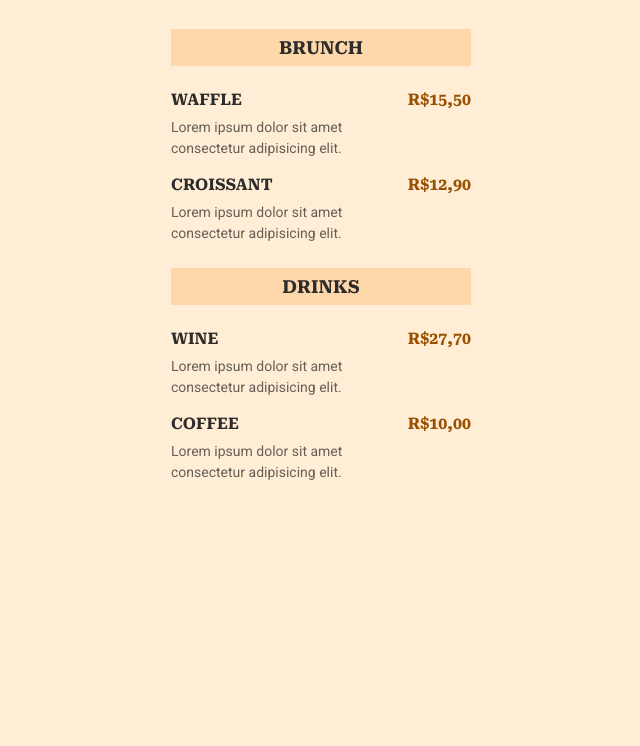
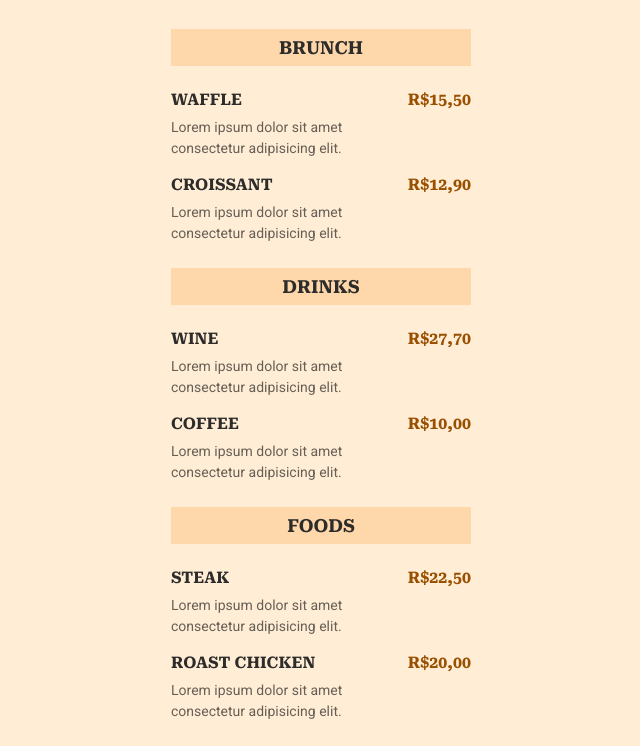
Before and after one commit to Mouracintosh/explorer-marathon-3, a plain HTML site: page index.html in a window 1280 px wide. Shown: the part 88-834 px from the top of the page, without its empty margins (319-959 px from the left). Before the commit the page ends 800 px from the top, so only its background shows below. Drawn offline with Linux system fonts and the light colour scheme.

Commit message:
add new plates

```diff
--- a/index.html
+++ b/index.html
@@ -85,5 +85,38 @@
       </ul>
     </section>
 
+    <section>
+      <h2>Foods</h2>
+
+      <ul>
+        <li>
+          <div class="details">
+            <h3>Steak</h3>
+            <p class="descripition">
+              Lorem ipsum dolor sit amet consectetur adipisicing elit.
+            </p>
+          </div>
+
+          <strong class="price">
+            R$22,50
+          </strong>
+        </li>
+
+        <li>
+          <div class="details">
+            <h3>Roast chicken</h3>
+            <p class="descripition">
+              Lorem ipsum dolor sit amet consectetur adipisicing elit.
+            </p>
+          </div>
+
+          <strong class="price">
+            R$20,00
+          </strong>
+        </li>
+
+      </ul>
+    </section>
+
   </body>
 </html>
```
